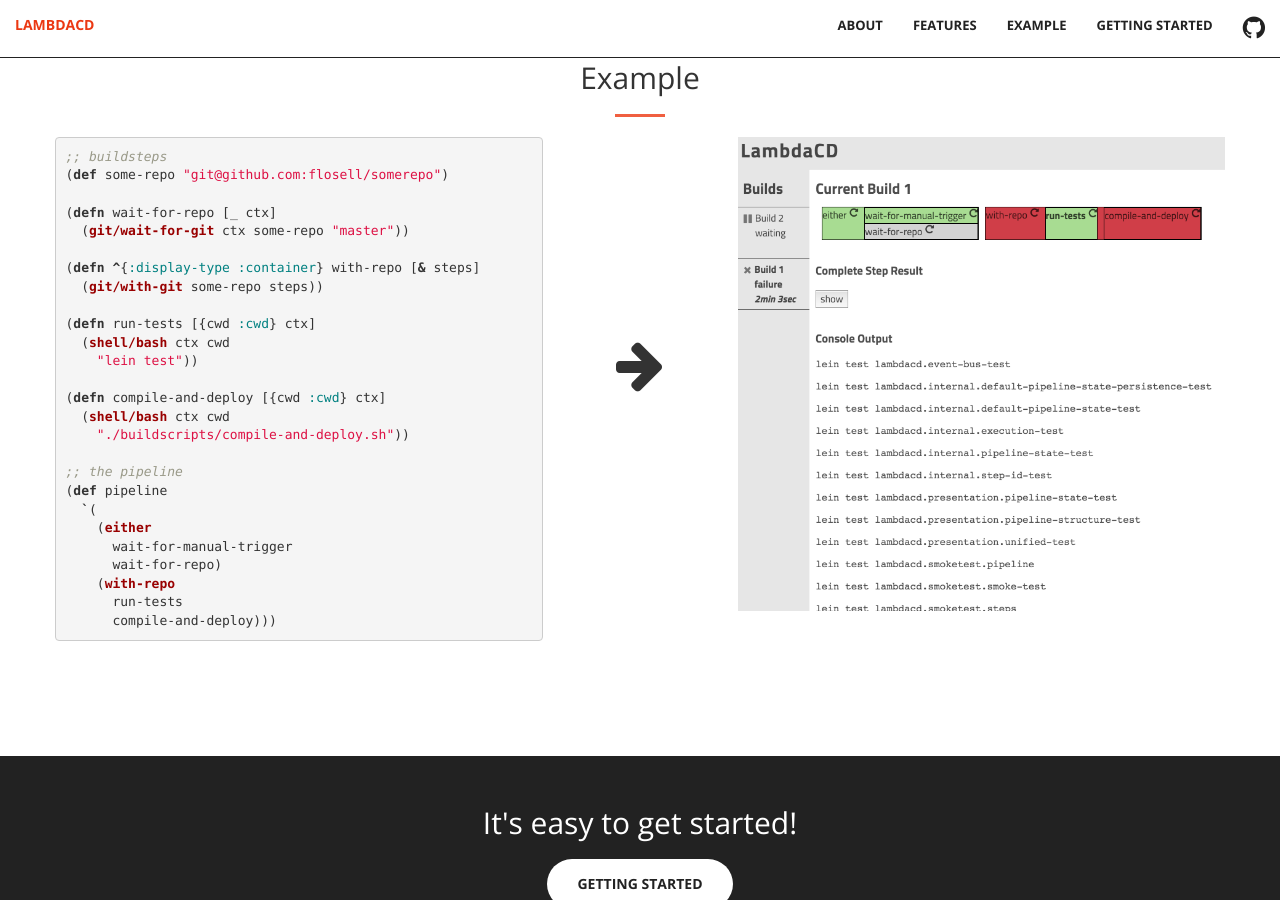
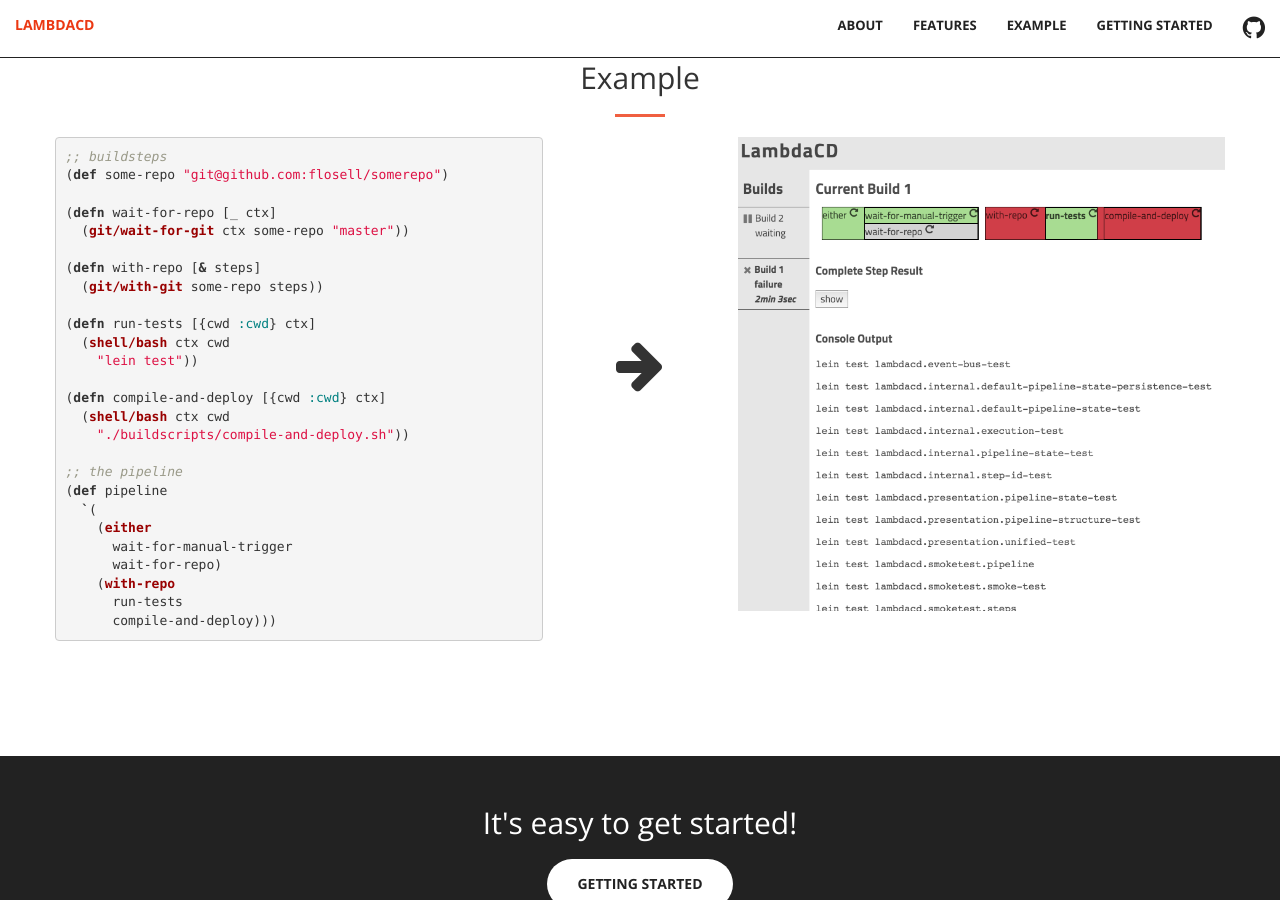
Before and after one commit to flosell/lambdacd, a Jekyll site: the page built from index.html, in a window 1280 px wide and 900 px high, scrolled down 1737 px. Built offline with Jekyll 4.4.1, drawn with Linux system fonts in a browser that asks for light colours; part of the change alters nothing that is shown.

Commit message:
remove display type that's already the default

```diff
--- a/index.html
+++ b/index.html
@@ -100,7 +100,7 @@ landingpage: true
 (defn wait-for-repo [_ ctx]
   (git/wait-for-git ctx some-repo "master"))
 
-(defn ^{:display-type :container} with-repo [& steps]
+(defn with-repo [& steps]
   (git/with-git some-repo steps))
 
 (defn run-tests [{cwd :cwd} ctx]
```
